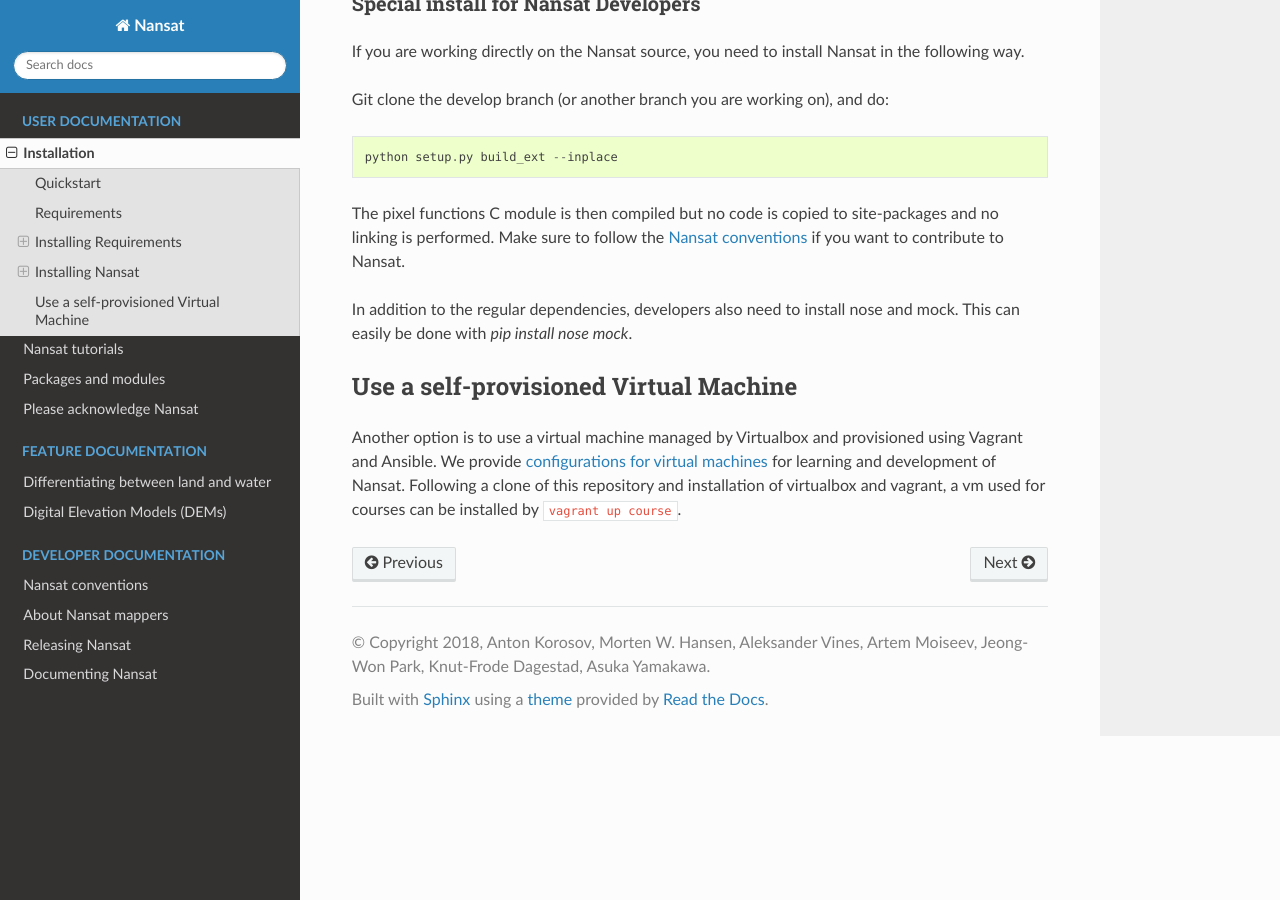
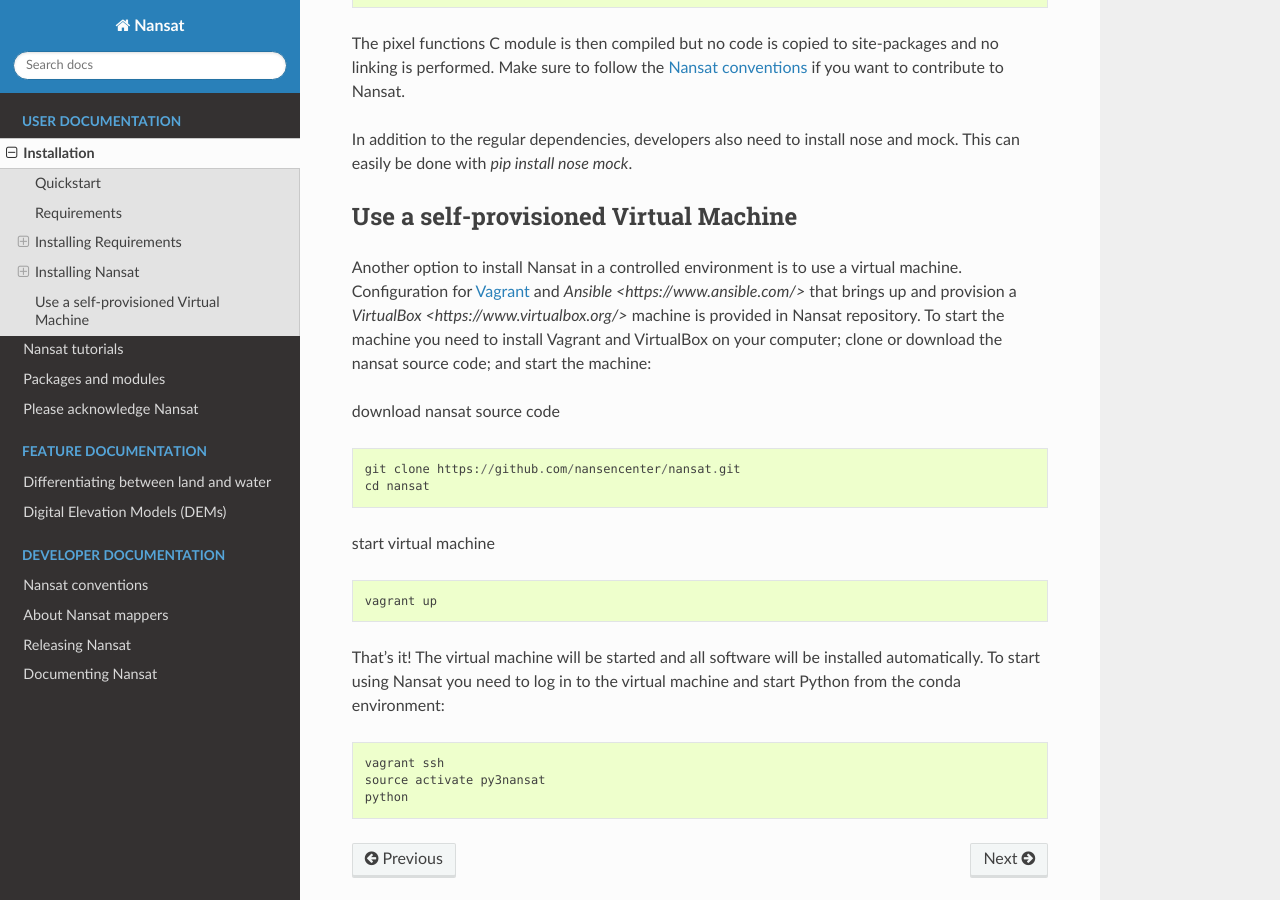
Before and after one commit to nansencenter/nansat, a Sphinx documentation site: the page built from docs/source/installation.rst, in a window 1280 px wide and 900 px high, scrolled down 3151 px. Built offline with Sphinx 7.4.7 and the Read the Docs theme 2.0.0, drawn with Linux system fonts in a browser that asks for light colours; some of the changed text lies outside the part shown.

Commit message:
#340: Modified installation.rst according to comments

```diff
--- a/docs/source/installation.rst
+++ b/docs/source/installation.rst
@@ -6,18 +6,11 @@
 The fastest way to install nansat:
 
 * Install `Miniconda <https://conda.io/miniconda.html>`_ on your platform of choice.
- * When you install Miniconda on Windows, you will get a new app called "Anaconda Prompt".
-   Run this to access the conda installation.
- * On Linux/OS X use a regular terminal and make sure PATH is set to contain the installation
-   directory as explained by the installer.
 
 .. code-block:: bash
 
-   conda create -n nansat -y Python=3.6
-   source activate nansat
-   # On windows you would need to ommit source: *activate nansat*
-   conda install --yes -c conda-forge pythesint scipy=0.18.1 basemap gdal
-   pip install urllib3 pillow netcdf4 nansat
+	conda create -n nansat -c conda-forge
+	source activate nansat
 
 Nansat is now installed.
 For more details and other methods of installing Nansat, see below.
@@ -156,8 +149,25 @@
 Use a self-provisioned Virtual Machine
 --------------------------------------
 
-Another option is to use a virtual machine managed by Virtualbox and provisioned using Vagrant and
-Ansible. We provide `configurations for virtual machines
-<https://github.com/nansencenter/geo-spaas-vagrant>`_ for learning and development of Nansat.
-Following a clone of this repository and installation of virtualbox and vagrant, a vm used for
-courses can be installed by ``vagrant up course``.
+Another option to install Nansat in a controlled environment is to use a virtual machine. Configuration for `Vagrant <https://www.vagrantup.com/>`_ and `Ansible <https://www.ansible.com/>` that brings up and provision a `VirtualBox <https://www.virtualbox.org/>` machine is provided in Nansat repository. To start the machine you need to install Vagrant and VirtualBox on your computer; clone or download the nansat source code; and start the machine:
+
+download nansat source code
+
+::
+
+  git clone https://github.com/nansencenter/nansat.git
+  cd nansat
+
+start virtual machine
+
+::
+
+  vagrant up
+
+That's it! The virtual machine will be started and all software will be installed automatically. To start using Nansat you need to log in to the virtual machine and start Python from the conda environment:
+
+::
+
+  vagrant ssh
+  source activate py3nansat
+  python
```
